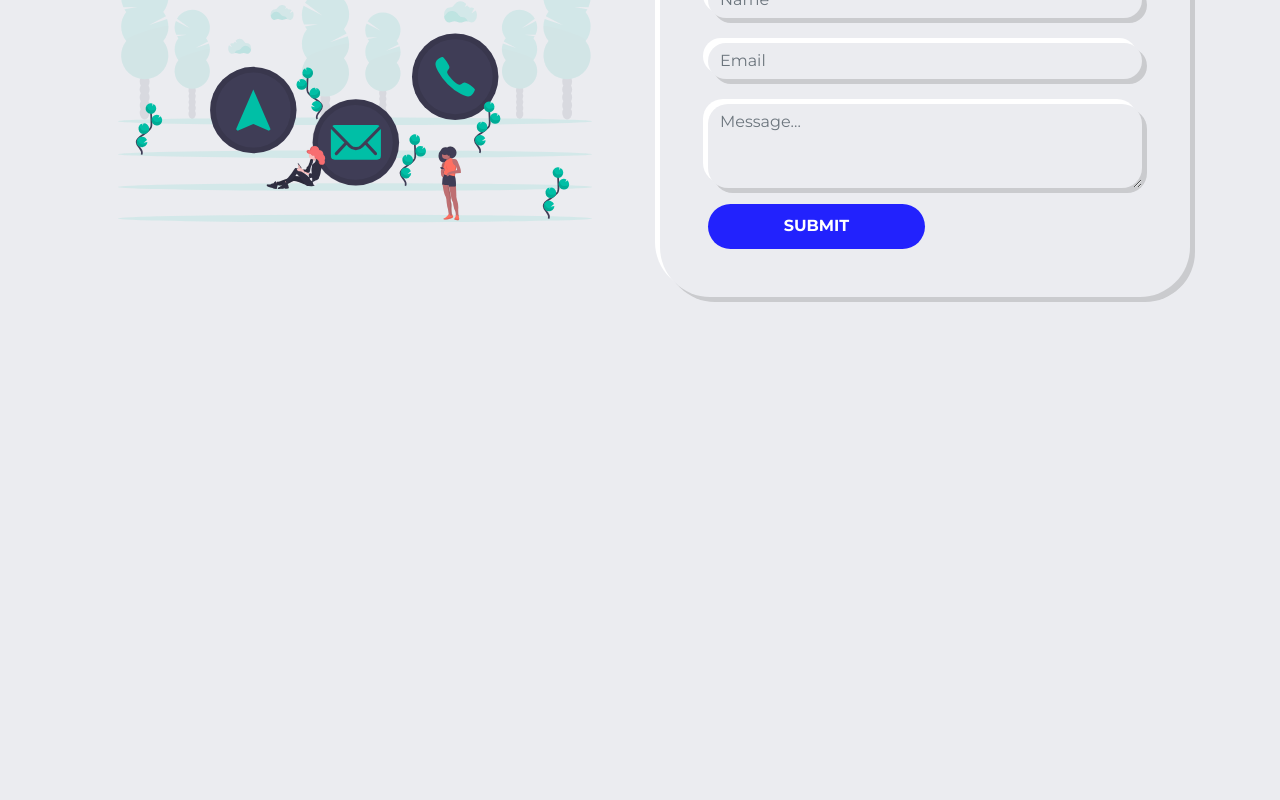
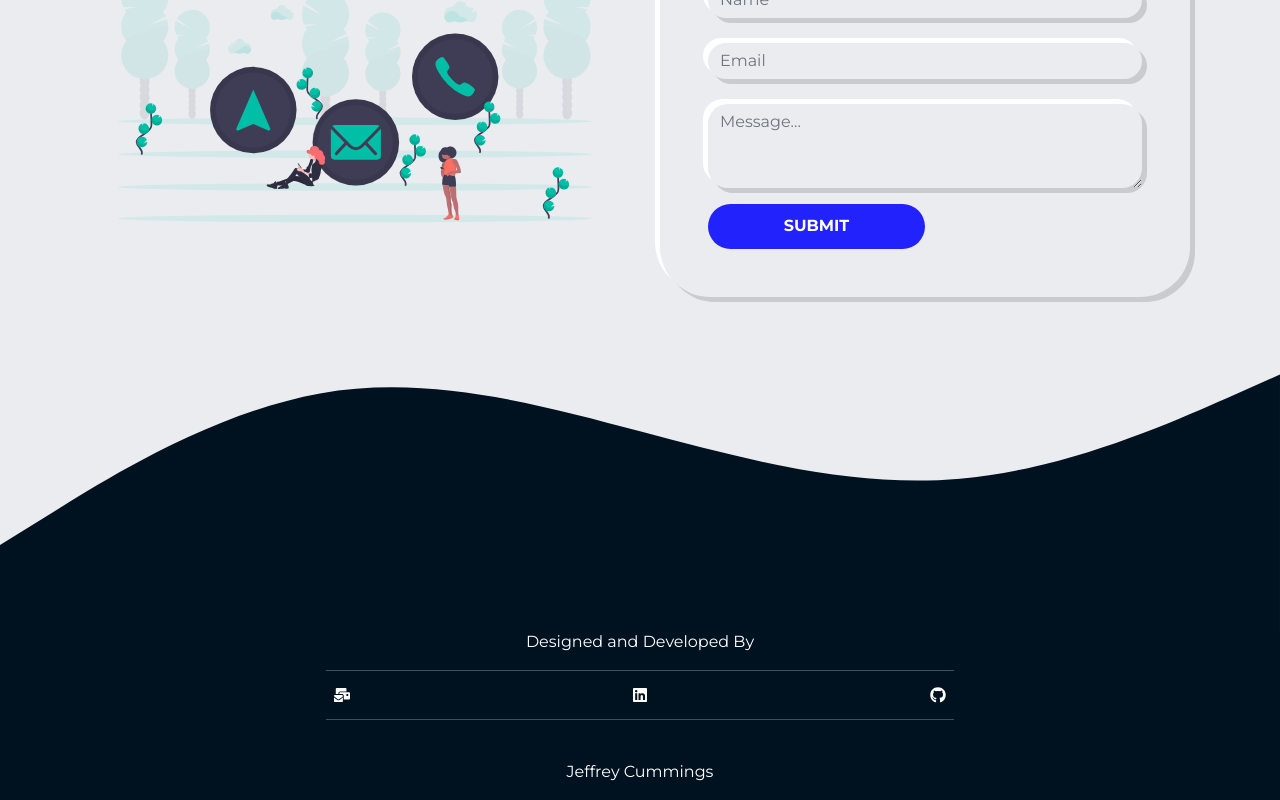
Before and after one commit to jeffch19/Lookbook, a React (Create React App) app: page /contact in a window 1280 px wide. Shown: the part 296-1096 px from the top of the page. Before the commit the page ends 800 px from the top, so only its background shows below. Built offline with nearby package versions, Linux system fonts and the light colour scheme.

Commit message:
footer done

```diff
--- a/src/App.js
+++ b/src/App.js
@@ -3,14 +3,17 @@ import Home from './pages/Home';
 import Projects from './pages/Projects';
 import About from './pages/About';
 import Contact from './pages/Contact';
+import Footer from './components/Footer';
 import './stylesheets/home.css';
 import './stylesheets/header-footer.css';
 import './stylesheets/carousel.css';
 import './stylesheets/projects-courses.css';
 
 
+
 function App() {
   return (
+    <div className='App'>
     <BrowserRouter>
       <Routes>
         <Route path="/" element={<Home />} />
@@ -19,6 +22,10 @@ function App() {
         <Route path="/contact" element={<Contact />} />
       </Routes>
     </BrowserRouter>
+
+    <Footer />
+
+    </div>
   );
 }
 
--- a/src/components/Footer.js
+++ b/src/components/Footer.js
@@ -0,0 +1,40 @@
+import React from 'react'
+import { FaGithub, FaLinkedin, FaMailBulk } from 'react-icons/fa'
+
+
+function Footer() {
+  return (
+    <div>
+      <div className='footer'>
+        <svg xmlns="http://www.w3.org/2000/svg" viewBox="0 0 1440 320">
+          <path
+            fill="#001220"
+            fill-opacity="1"
+            d="M0,224L60,186.7C120,149,240,75,360,53.3C480,32,600,64,720,96C840,128,960,160,1080,149.3C1200,139,1320,85,1380,58.7L1440,32L1440,320L1380,320C1320,320,1200,320,1080,320C960,320,840,320,720,320C600,320,480,320,360,320C240,320,120,320,60,320L0,320Z"
+          ></path>
+        </svg>
+
+        <div className='row justify-content-center footer-content'>
+          <div className='col-md-6'>
+            <div className='div'>
+              <p> Designed and Developed By</p>
+              <hr />
+              <div className='d-flex justify-content-between px-2' >
+
+              <FaMailBulk className='footer-icons' onClick={() => window.open('mailto:17jcummings@gmail.com', '_blank')} />
+                <FaLinkedin className='footer-icons' onClick={() => window.open('https://www.linkedin.com/in/jeff-cummings-782a24170/', '_blank')}/>
+                <FaGithub className='footer-icons' onClick={() => window.open('https://github.com/jeffch19', '_blank')}/>
+              </div>
+              <hr />
+
+              <br />
+              <p>Jeffrey Cummings</p>
+            </div>
+          </div>
+        </div>
+      </div>
+    </div>
+  )
+}
+
+export default Footer
--- a/src/pages/Contact.js
+++ b/src/pages/Contact.js
@@ -1,4 +1,5 @@
 import React, { useState, useCallback } from 'react';
+import Header from '../components/Header';
 
 function Contact() {
   const [values, setValues] = useState({
@@ -58,6 +59,7 @@ function Contact() {
 
   return (
     <div>
+      <Header />
       <div className='container contact mt-5'>
         <div className='row pt-5'>
           <div className='col-md-6 p-5'>
--- a/src/stylesheets/header-footer.css
+++ b/src/stylesheets/header-footer.css
@@ -98,6 +98,23 @@ input, textarea  {
   font-weight: bold;
 }
 
+.footer-content {
+  background-color: #001220;
+  text-align: center;
+  color: white;
+}
+
+.footer-icons svg {
+  color: white;
+
+}
+
+.footer-icons:hover {
+  color: cyan;
+  transform: scale(1.5);
+  cursor: pointer;
+}
+
 
 
 
```
